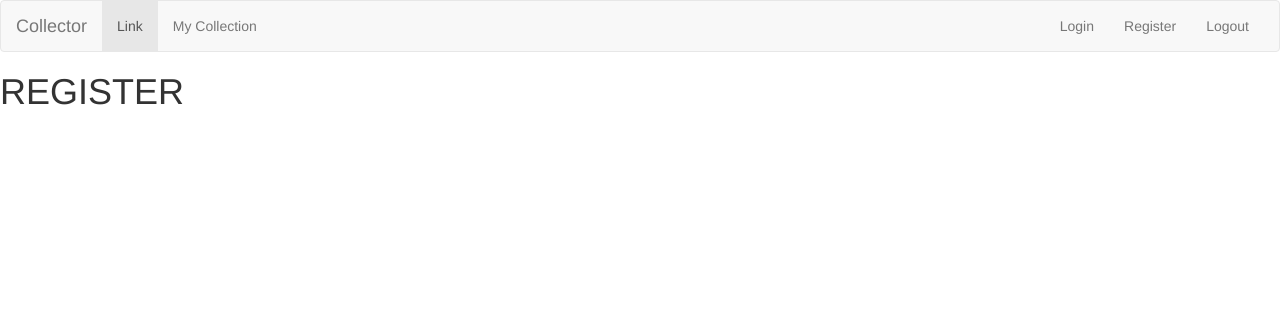
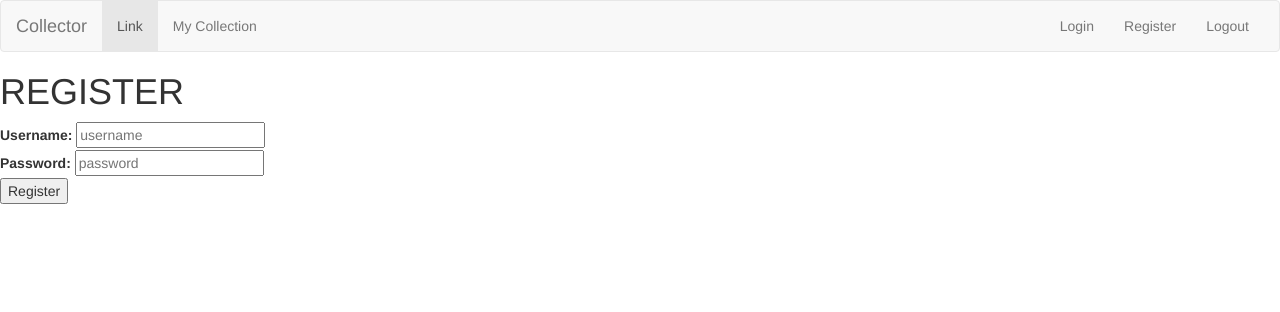
Before and after one commit to CurtisForristal/collector, a Node server app: page /register in a window 1280 px wide. Shown: the top 312 px of the page. Run offline with Node 20, Linux system fonts and the light colour scheme; some libraries are stand-ins or nearby versions.

Commit message:
complete register

```diff
--- a/app.js
+++ b/app.js
@@ -69,6 +69,16 @@ passport.serializeUser(User.serializeUser());
 passport.deserializeUser(User.deserializeUser());
 
 
+// ==============
+// LOCALS PASSING
+// ==============
+app.use(function (req, res, next) {
+	// Pass user through to all routes
+	res.locals.currentUser = req.user;
+	next();
+});
+
+
 // ======
 // ROUTES
 // ======
--- a/routes/index.js
+++ b/routes/index.js
@@ -5,7 +5,10 @@
 // REQUIRE
 var express = require("express");
 var router = express.Router({mergeParams: true});
+var passport = require("passport");
 
+// MODELS
+var User = require("../models/user");
 
 // =====================
 // AUTHENTICATION ROUTES
@@ -18,6 +21,22 @@ router.get("/register", function (req, res) {
 });
 
 
+// REGISTER CREATE
+// Create a new user from the register form
+router.post("/register", function (req, res) {
+    var newUser = new User({username: req.body.username});
+
+    User.register(newUser, req.body.password, function (err, user) {
+        if (err) {
+            console.log("ERROR - REGISTER CREATE ROUTE");
+            return res.render("register");
+        } else {
+            passport.authenticate("local")(req, res, function() {
+                res.redirect("/games");
+            });
+        }
+    });
+});
 
 
 
--- a/views/authentication/register.ejs
+++ b/views/authentication/register.ejs
@@ -8,7 +8,22 @@
 
 <h1>REGISTER</h1>
 
+<form action="/register" method="POST">
+    <div>
+        <label>Username:</label>
+        <input type="text" name="username" placeholder="username">
+    </div>
 
+    <div>
+        <label>Password:</label>
+        <input type="password" name="password" placeholder="password">
+    </div>
+
+    <div>
+        <button type="submit">Register</button>
+    </div>
+
+</form>
 
 
 
--- a/views/partials/header.ejs
+++ b/views/partials/header.ejs
@@ -35,7 +35,7 @@
         <li><a href="/games">My Collection</a></li>
       </ul>
       <ul class="nav navbar-nav navbar-right">
-        <li><a href="#">Login</a></li>
+        <li><a href="/login">Login</a></li>
         <li><a href="/register">Register</a></li>
         <li><a href="#">Logout</a></li>
       </ul>
```
Also changed, not shown: views/authentication/login.ejs (added).
